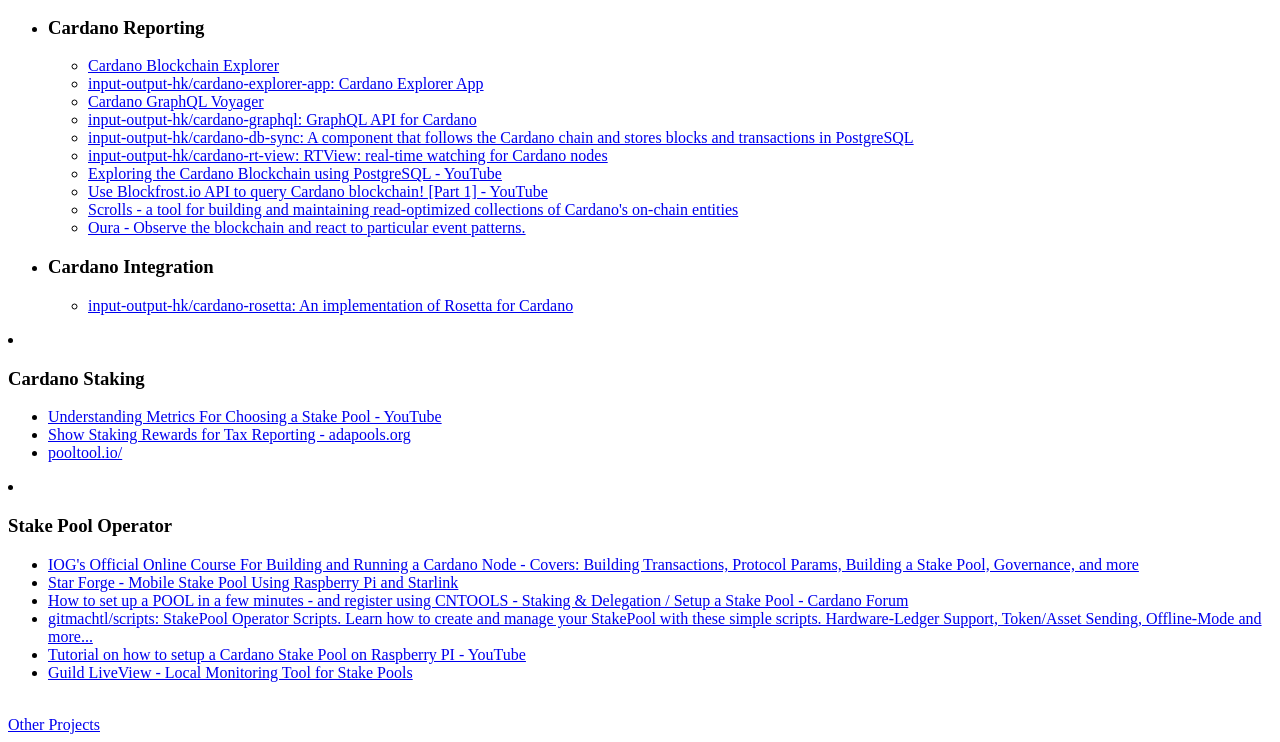
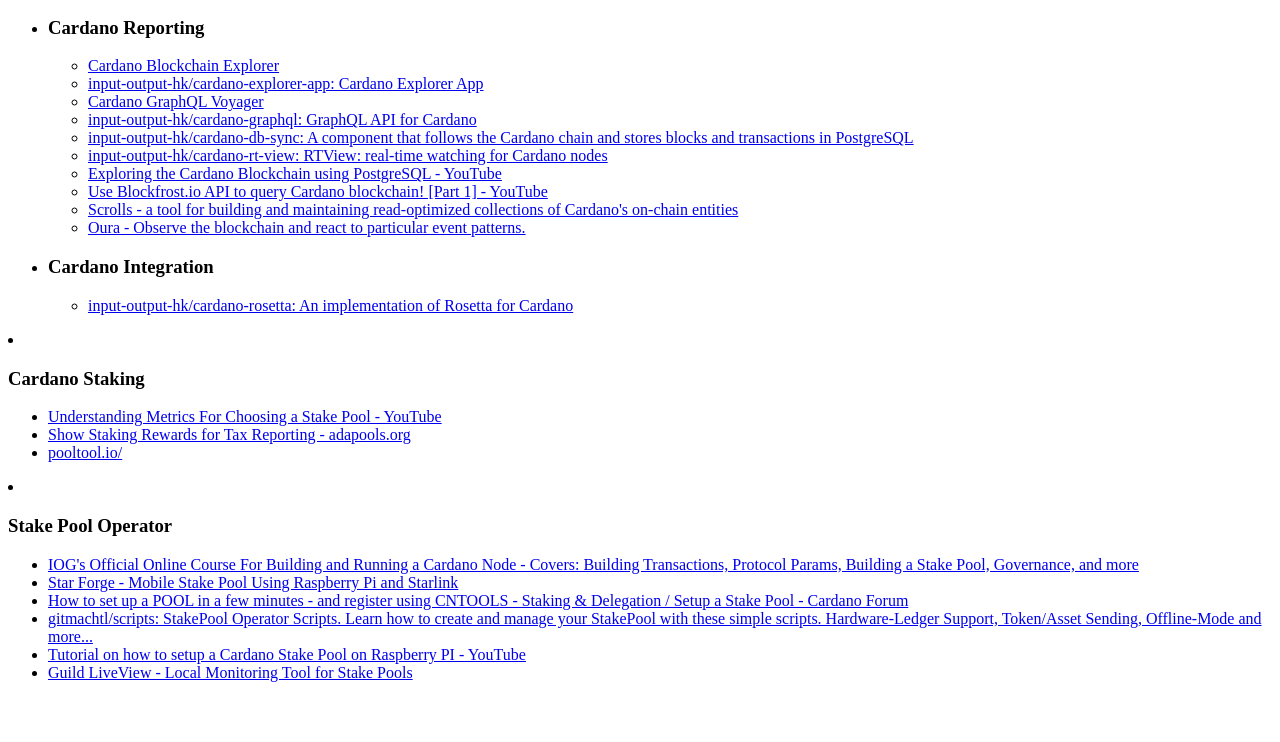
Before and after one commit to MilaBooot/milabooot.github.io, a plain HTML site: page index.html in a window 1280 px wide. Shown: the part 9534-10276 px from the top of the page. Drawn offline with Linux system fonts and the light colour scheme.

Commit message:
Update index.html

```diff
--- a/index.html
+++ b/index.html
@@ -912,7 +912,7 @@
     </li></ul>
 
     <br>
-    <a href="https://johnshearing.github.io/" add_date="1657764051" >Other Projects</a>
+
 
 
 
```
